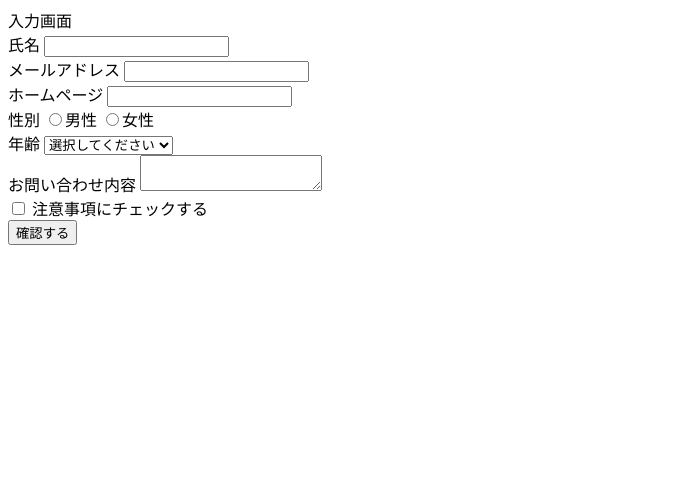
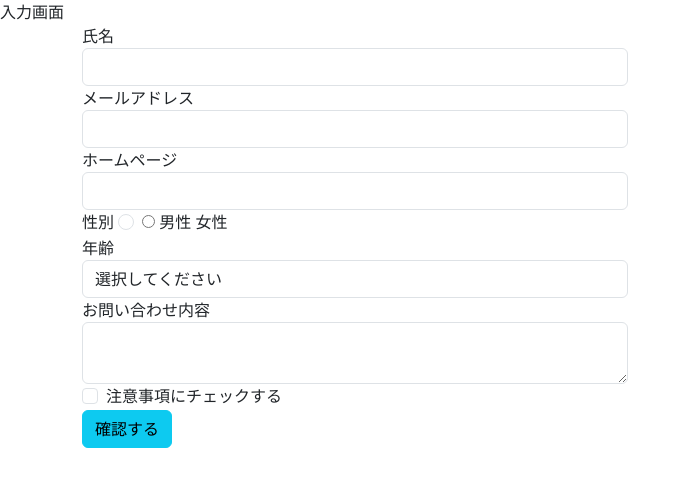
Before and after one commit to yamazakiyoshiki/PHP_RE_Learnig, a PHP site: page /sec2/form/input.php in a window 1280 px wide. Shown: the top 487 px of the page, without its empty margins (0-691 px from the left). Run offline with PHP 8.4, Linux system fonts and the light colour scheme.

Commit message:
sec2 comp

```diff
--- a/sec2/form/input.php
+++ b/sec2/form/input.php
@@ -33,9 +33,10 @@ if (!empty($_POST['btn_submit'])) {
 <html lang="ja">
 
 <head>
-  <meta charset="UTF-8">
-  <meta name="viewport" content="width=device-width, initial-scale=1.0">
-  <title>Form</title>
+  <meta charset="utf-8">
+  <meta name="viewport" content="width=device-width, initial-scale=1">
+  <title>Bootstrap demo</title>
+  <link href="https://cdn.jsdelivr.net/npm/bootstrap@5.3.0/dist/css/bootstrap.min.css" rel="stylesheet" integrity="sha384-9ndCyUaIbzAi2FUVXJi0CjmCapSmO7SnpJef0486qhLnuZ2cdeRhO02iuK6FUUVM" crossorigin="anonymous">
 </head>
 
 <body>
@@ -130,49 +131,81 @@ if (!empty($_POST['btn_submit'])) {
     <?php endif; ?>
 
     入力画面
+    <div class="container">
+      <div class="row">
+        <div class="col-md-6">
           <form method="POST" action="input.php">
-      氏名
+            <div class="form-group">
+              <label for="your_name">氏名</label>
               <input
                 type="text"
                 name="your_name"
+                class="form-control"
+                id="your_name"
+                required
                 value="<?php if (!empty($_POST['your_name'])) {
                           echo h($_POST['your_name']);
                         } ?>">
-      <br>
+            </div>
+            <div class="form-group">
+              <label for="email">
                 メールアドレス
+              </label>
               <input
                 type="email"
                 name="email"
+                class="form-control"
+                id="email"
+                required
                 value="<?php if (!empty($_POST['email'])) {
                           echo h($_POST['email']);
                         } ?>">
-      <br>
+            </div>
+            <div class="form-group">
+              <label for="url">
                 ホームページ
+              </label>
               <input
                 type="url"
                 name="url"
+                class="form-control"
+                id="url"
                 value="<?php if (!empty($_POST['url'])) {
                           echo h($_POST['url']);
                         } ?>">
-      <br>
+            </div>
             性別
+            <div class="form-check form-check-inline">
               <input
                 type="radio"
                 name="gender"
+                id="gender"
+                class="form-check-control"
                 value="0"
                 <?php if (isset($_POST['gender']) && $_POST['gender'] === '0') {
                   echo 'checked';
-        } ?>>男性
+                } ?>>
+              <label for="gender1" class="form-check-label">
+                男性
+              </label>
               <input
                 type="radio"
                 name="gender"
+                id="gender"
+                class="form-check-input"
                 value="1"
                 <?php if (isset($_POST['gender']) && $_POST['gender'] === '1') {
                   echo 'checked';
-        } ?>>女性
-      <br>
+                } ?>>
+              <label for="gender2" class="form-check-label">
+                女性
+              </label>
+            </div>
+            <div class="form-group">
+              <label for="age">
                 年齢
-      <select name="age">
+              </label>
+              <select name="age" class="form-control" id="age">
                 <option value="">選択してください</option>
                 <option value="1">〜19歳</option>
                 <option value="2">20〜29歳</option>
@@ -181,20 +214,31 @@ if (!empty($_POST['btn_submit'])) {
                 <option value="5">50〜59歳</option>
                 <option value="6">60〜69歳</option>
               </select>
-      <br>
+            </div>
+            <div class="form-group">
+              <label for="contact">
                 お問い合わせ内容
-      <textarea name="contact">
+              </label>
+              <textarea name="contact" class="form-control" id="contact" row="3">
 <?php if (!empty($_POST['contact'])) {
       echo h($_POST['contact']);
     } ?>
       </textarea>
-      <br>
-      <input type="checkbox" name="caution" value="1"> 注意事項にチェックする
-      <br>
-      <input type="submit" name="btn_confirm" value="確認する">
+            </div>
+            <div class="form-check">
+              <input class="form-check-input" id="caution" type="checkbox" name="caution" value="1">
+              <label for="caution" class="form-check-label">
+                注意事項にチェックする
+              </label>
+            </div>
+            <input class="btn btn-info" type="submit" name="btn_confirm" value="確認する">
             <input type="hidden" name="csrf" value="<?php echo $token ?>">
           </form>
+        </div><!-- .col-md-6 -->
+      </div>
+    </div>
   <?php endif; ?>
+  <script src="https://cdn.jsdelivr.net/npm/bootstrap@5.3.0/dist/js/bootstrap.bundle.min.js" integrity="sha384-geWF76RCwLtnZ8qwWowPQNguL3RmwHVBC9FhGdlKrxdiJJigb/j/68SIy3Te4Bkz" crossorigin="anonymous"></script>
 </body>
 
 </html>
```
Also changed, not shown: sec2/mainte/test.php (added, +39 -0 lines), sec2/mainte/.htaccess (added), 2 other files. Lines whose indentation alone changed are shown as unchanged.
